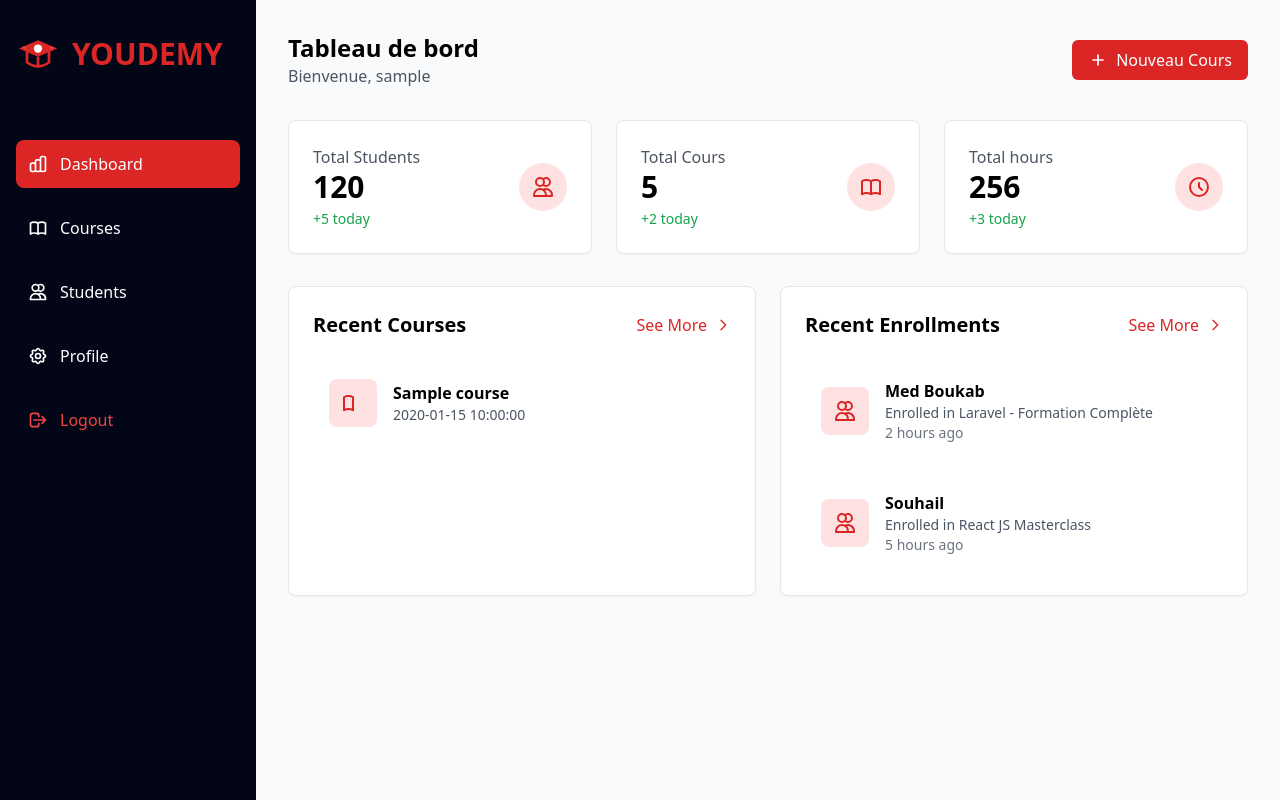
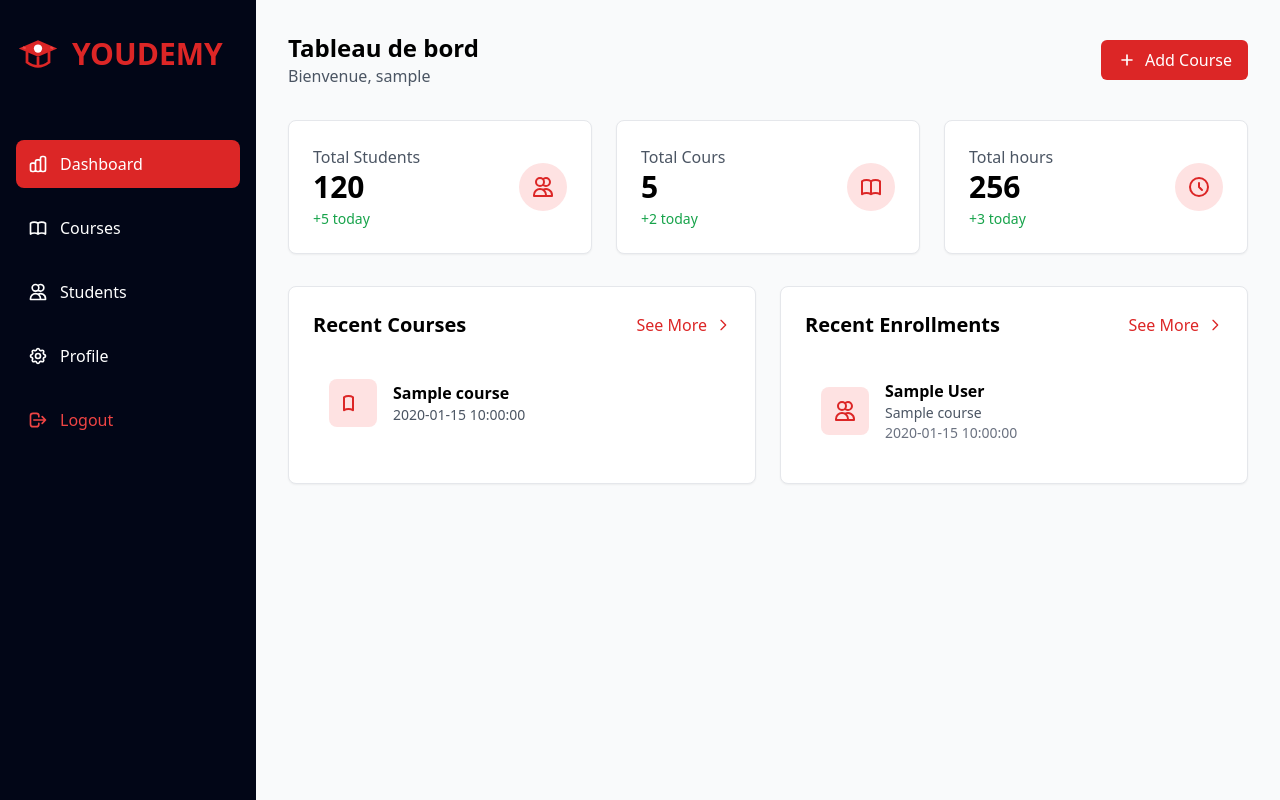
Before and after one commit to Mo7amed-Boukab/Youdemy, a PHP site: page /pages/teacher/teacher.php in a window 1280 px wide. Run offline with PHP 8.4, Linux system fonts and the light colour scheme; the visitor is signed in with stand-in values (Sample User, id 1); tables that the repository leaves empty or names only in its code hold one stand-in row (values such as "Sample post"); some libraries are stand-ins or nearby versions.

Commit message:
display enrollments

```diff
--- a/models/courses.php
+++ b/models/courses.php
@@ -56,6 +56,30 @@ class Courses
       return false;
     }
   }
+  public function getEnrollments(){
+    try{
+      $sql = "SELECT enrollments.*, courses.title AS course_title, users.name, users.email FROM enrollments JOIN courses ON enrollments.course_id = courses.id JOIN users ON enrollments.user_id = users.id";
+      $stmt = $this->conn->prepare($sql);
+      $stmt->execute();
+      return $stmt->fetchAll(PDO::FETCH_ASSOC);
+    }
+    catch(Exception $e){
+      error_log("Error in getting enrollments : " . $e->getMessage());
+      return false;
+    }
+  }
+  public function getLastEnrollments(){
+    try{
+      $sql = "SELECT enrollments.*, courses.title AS course_title, users.name FROM enrollments JOIN courses ON enrollments.course_id = courses.id JOIN users ON enrollments.user_id = users.id ORDER BY enrolled_at DESC LIMIT 3";
+      $stmt = $this->conn->prepare($sql);
+      $stmt->execute();
+      return $stmt->fetchAll(PDO::FETCH_ASSOC);
+    }
+    catch(Exception $e){
+      error_log("Error in getting last enrollments : " . $e->getMessage());
+      return false;
+    }
+  }
 
 
 }
--- a/pages/teacher/teacher.php
+++ b/pages/teacher/teacher.php
@@ -8,11 +8,17 @@
     $conn = $db->connect();
 
     require_once "../../models/teacher.php";
+    require_once "../../controllers/teacherController.php";
+
     $teacher = new Teacher($conn);
     $allCourses = $teacher->getAllCourses($teacher_id);
     $lastCourses = $teacher->getLastCourses($teacher_id);
 
-    require_once "../../controllers/teacherController.php";
+    require_once "../../models/courses.php";
+
+    $courses = new Courses($conn);
+    $enrollments = $courses->getEnrollments();
+    $lastEnrollments = $courses->getLastEnrollments();
 
 ?>
 
@@ -107,7 +113,7 @@
                     <svg class="w-5 h-5" fill="none" stroke="currentColor" viewBox="0 0 24 24">
                         <path stroke-linecap="round" stroke-linejoin="round" stroke-width="2" d="M12 6v6m0 0v6m0-6h6m-6 0H6"/>
                     </svg>
-                    <span>Nouveau Cours</span>
+                    <span>Add Course</span>
                 </button>
             </div>
         </div>
@@ -190,9 +196,10 @@
                         <span class="px-2 py-1 bg-yellow-100 text-yellow-800 rounded-full text-sm">Draft</span>
                      <?php endif; ?>
                     </div>
-            </div>
-            <?php endforeach; ?>
-  </div>
+               </div>
+              <?php endforeach; ?>
+       </div>
+
           <!-- --------------------------------------------- Last Enrollments ------------------------------------------------- -->
             <div class="bg-white rounded-lg shadow-sm border p-4 lg:p-6">
                 <div class="flex justify-between items-center mb-6">
@@ -205,6 +212,7 @@
                     </button>
                 </div>
 
+            <?php foreach($lastEnrollments AS $enroll): ?>
                 <div class="space-y-4">
                     <div class="flex items-center space-x-4 p-4 hover:bg-gray-50 rounded-lg transition">
                         <div class="p-3 bg-red-100 rounded-lg">
@@ -213,27 +221,16 @@
                             </svg>
                         </div>
                         <div class="flex-1">
-                            <h3 class="font-semibold">Med Boukab</h3>
-                            <p class="text-sm text-gray-600">Enrolled in Laravel - Formation Complète</p>
-                            <p class="text-sm text-gray-500">2 hours ago</p>
-                        </div>
-                    </div>
-                      <!-- --------------------------------------------------------------------------------- -->
-                    <div class="flex items-center space-x-4 p-4 hover:bg-gray-50 rounded-lg transition">
-                        <div class="p-3 bg-red-100 rounded-lg">
-                            <svg class="w-6 h-6 text-red-600" fill="none" stroke="currentColor" viewBox="0 0 24 24">
-                                <path stroke-linecap="round" stroke-linejoin="round" stroke-width="2" d="M12 4.354a4 4 0 110 5.292M15 21H3v-1a6 6 0 0112 0v1zm0 0h6v-1a6 6 0 00-9-5.197M13 7a4 4 0 11-8 0 4 4 0 018 0z"/>
-                            </svg>
-                        </div>
-                        <div class="flex-1">
-                            <h3 class="font-semibold">Souhail</h3>
-                            <p class="text-sm text-gray-600">Enrolled in React JS Masterclass</p>
-                            <p class="text-sm text-gray-500">5 hours ago</p>
+                            <h3 class="font-semibold"><?php echo $enroll['name']; ?></h3>
+                            <p class="text-sm text-gray-600"><?php echo $enroll['course_title']; ?></p>
+                            <p class="text-sm text-gray-500"><?php echo $enroll['enrolled_at'] ?></p>
                         </div>
                     </div>
                 </div>
-            </div>
+            <?php endforeach; ?>
+
         </div>
+    </div>
   <!-- -------------------------------------------------- All Courses ------------------------------------------------------ -->
         <div id="allCourses" class="bg-white rounded-lg shadow-sm border p-4 lg:p-6 hidden">
             <div  class="flex flex-col lg:flex-row justify-between items-start lg:items-center mb-6 ">
@@ -333,24 +330,14 @@
                         </tr>
                     </thead>
                     <tbody class="divide-y">
+                  <?php foreach($enrollments AS $enroll): ?>
                         <tr class="hover:bg-gray-50">
-                            <td class="px-6 py-4">Med Boukab</td>
-                            <td class="hidden sm:table-cell px-6 py-4">mohamedbk@gmail.com</td>
-                            <td class="px-6 py-4">Laravel - The Complete Course</td>
-                            <td class="hidden md:table-cell px-6 py-4">15 Jan 2025</td>
+                            <td class="px-6 py-4"><?php echo $enroll['name'] ?></td>
+                            <td class="hidden sm:table-cell px-6 py-4"><?php echo $enroll['email'] ?></td>
+                            <td class="px-6 py-4"><?php echo $enroll['course_title'] ?></td>
+                            <td class="hidden md:table-cell px-6 py-4"><?php echo date("d M Y", strtotime($enroll['enrolled_at'])) ?>;</td>
                         </tr>
-                        <tr class="hover:bg-gray-50">
-                            <td class="px-6 py-4">souhail</td>
-                            <td class="hidden sm:table-cell px-6 py-4">souhail@gmail.com</td>
-                            <td class="px-6 py-4">Laravel - The Complete Course</td>
-                            <td class="hidden md:table-cell px-6 py-4">15 Jan 2025</td>
-                        </tr>
-                        <tr class="hover:bg-gray-50">
-                            <td class="px-6 py-4">merouan</td>
-                            <td class="hidden sm:table-cell px-6 py-4">merouan@gmail.com</td>
-                            <td class="px-6 py-4">Laravel - The Complete Course</td>
-                            <td class="hidden md:table-cell px-6 py-4">15 Jan 2025</td>
-                        </tr>
+                <?php endforeach; ?>
                     </tbody>
                 </table>
             </div>
```
